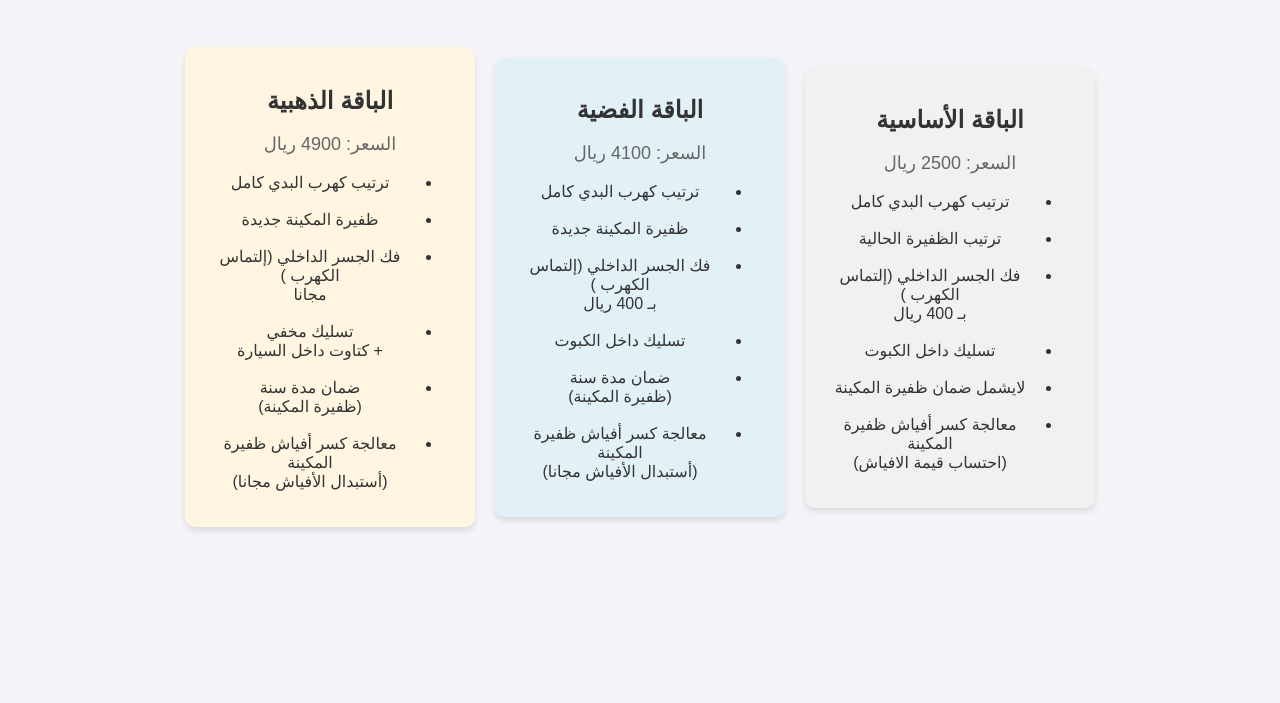
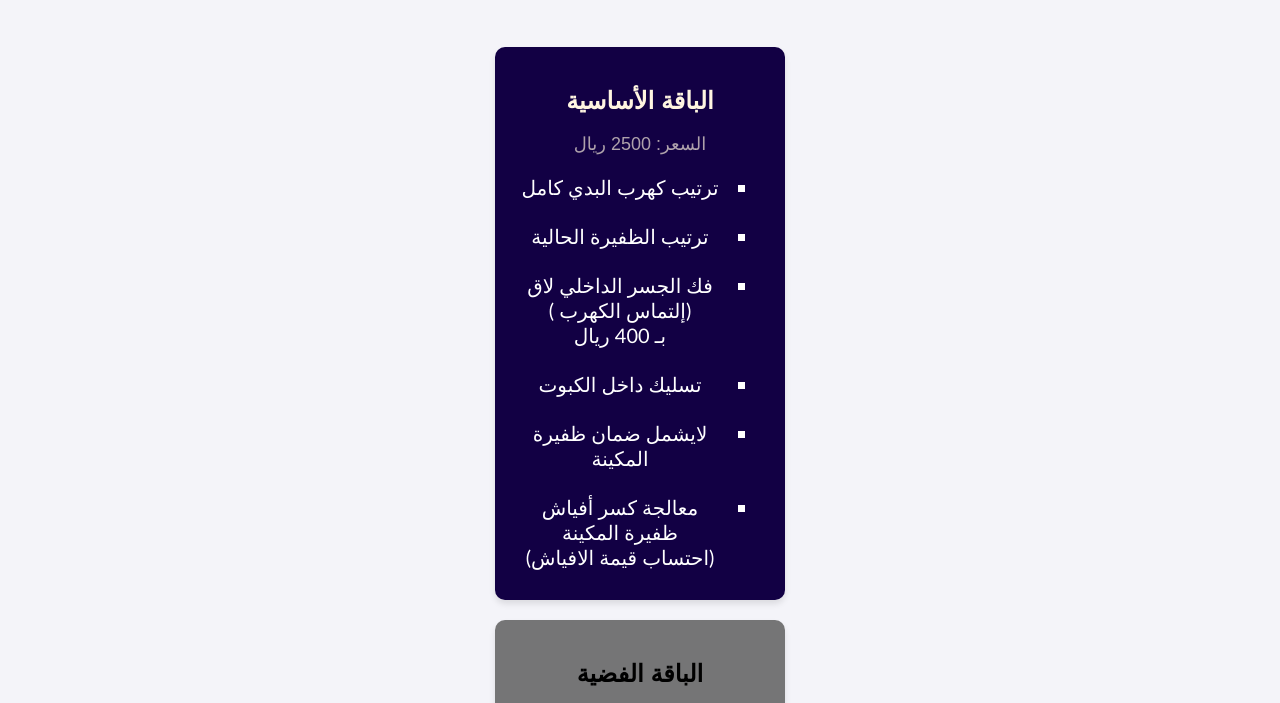
Before and after one commit to ahmed3QS/bookingwep, a website: page index.html in a window 1280 px wide. Shown: the part 78-781 px from the top of the page. Drawn offline with Linux system fonts and the light colour scheme.

Commit message:
تحديثات جديدة

```diff
--- a/index.html
+++ b/index.html
@@ -24,6 +24,7 @@
 
     .packages {
       display: flex;
+      flex-direction: column;  /* يجعل الباقات تحت بعضها */
       justify-content: center;
       align-items: center;
       margin-top: 50px;
@@ -57,15 +58,28 @@
     }
 
     .package:nth-child(1) {
-      background-color: #f1f1f1;
+      background-color: #120044;
+
     }
 
     .package:nth-child(2) {
-      background-color: #e2f1f8;
+      background-color: #525252c7;
     }
 
     .package:nth-child(3) {
       background-color: #fff5e1;
+    }
+    ul {
+      color: #333;
+      font-size: 20px;
+      margin-bottom: 10px;
+      font-family: 'Gill Sans', 'Gill Sans MT', Calibri, 'Trebuchet MS', sans-serif;
+    }
+    li {
+      list-style-type: square;
+    }
+    .baes{
+      color: #ffffff;
     }
   </style>
 </head>
@@ -75,9 +89,9 @@
 
   <div class="packages">
     <div class="package" onclick="selectPackage('أساسية', 2500)">
-      <h2>الباقة الأساسية</h2>
-      <p>السعر: 2500 ريال</p>
-      <ul>
+      <h2 style="color: #fff5e1;">الباقة الأساسية</h2>
+      <p style="color: #fff5e1a8;" >السعر: 2500 ريال</p>
+      <ul class="baes">
         <li>
           ترتيب كهرب البدي كامل
         </li>
@@ -87,7 +101,8 @@
         </li>
         <br>
         <li>
-          فك الجسر الداخلي (إلتماس الكهرب ) <br> بـ 400 ريال
+          فك الجسر الداخلي لاق
+           (إلتماس الكهرب ) <br> بـ 400 ريال
         </li>
         <br>
         <li>
@@ -105,9 +120,9 @@
 
     </div>
     <div class="package" onclick="selectPackage('فضية', 4100)">
-      <h2>الباقة الفضية</h2>
-      <p>السعر: 4100 ريال</p>
-      <ul>
+      <h2 style="color: #000000;">الباقة الفضية</h2>
+      <p style="color: #fff5e1dc;">السعر: 4100 ريال</p>
+      <ul class="baes">
         <li>
           ترتيب كهرب البدي كامل
         </li>
@@ -139,7 +154,7 @@
     <div class="package" onclick="selectPackage('ذهبية', 4900)">
       <h2>الباقة الذهبية</h2>
       <p>السعر: 4900 ريال</p>
-      <ul>
+      <ul >
         <li>
           ترتيب كهرب البدي كامل
         </li>
```
